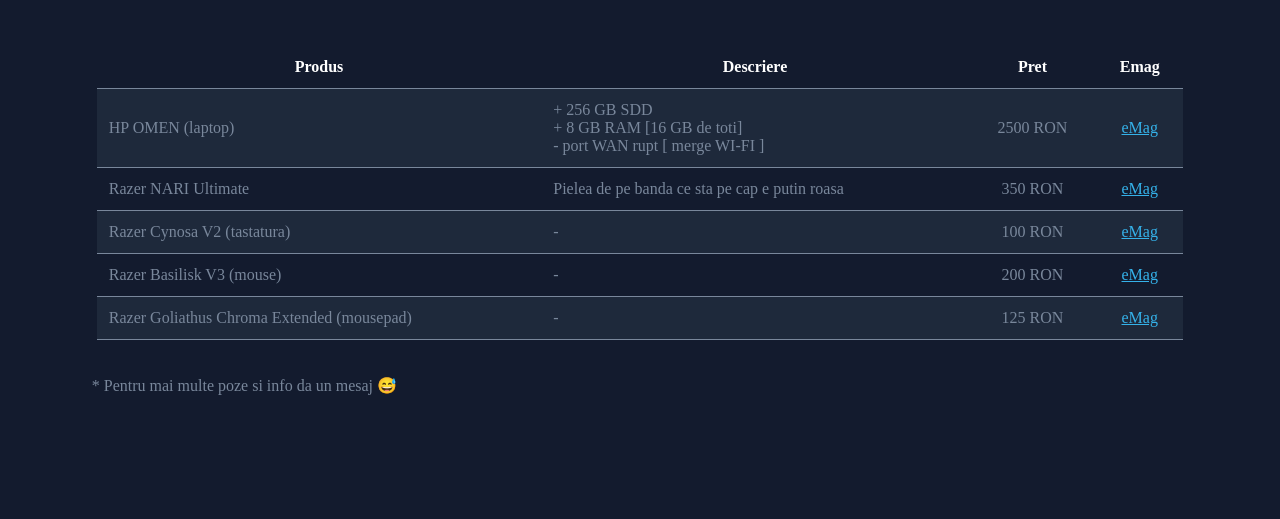
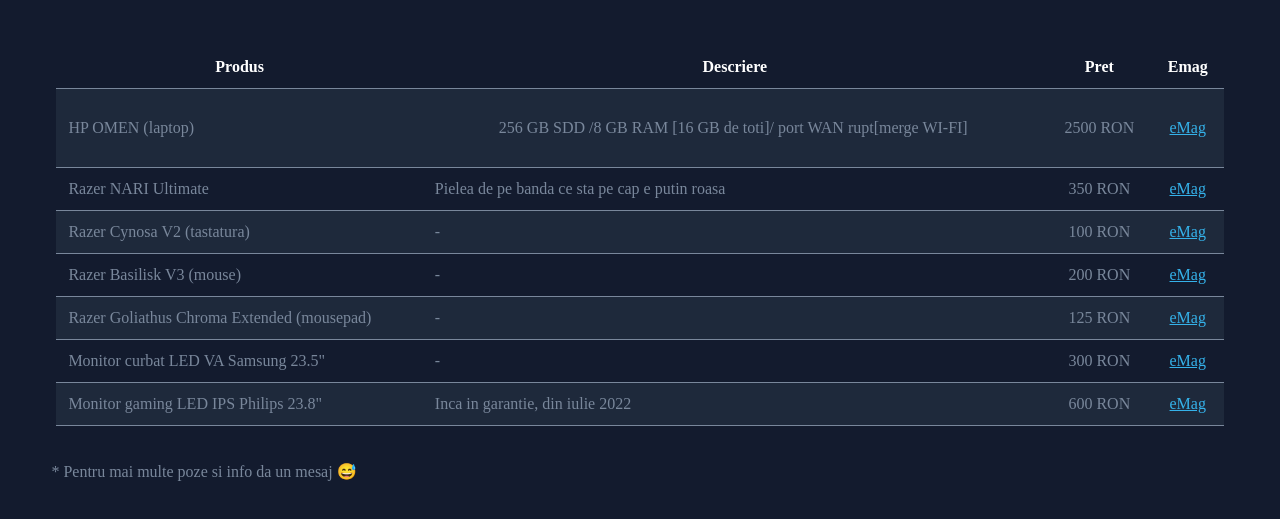
Before and after one commit to SerbanMA/dummy, a plain HTML site: page index.html in a window 1280 px wide. Shown: the part 79-598 px from the top of the page. Drawn offline with Linux system fonts and the light colour scheme.

Commit message:
App
Change-Id: I52326e313b95dc8aad1a2a329747c8c169537828

```diff
--- a/index.html
+++ b/index.html
@@ -1,23 +1,22 @@
 <!DOCTYPE html>
 <html lang="en">
   <head>
-    <meta charset="UTF-8">
-    <meta name="viewport" content="width=device-width, initial-scale=1.0">
+    <meta charset="UTF-8" />
+    <meta name="viewport" content="width=device-width, initial-scale=1.0" />
     <title>Dummy Project</title>
 
-    <link rel="stylesheet" href="page-style.css">
-    <link rel="stylesheet" href="table-style.css">
+    <link rel="stylesheet" href="page-style.css" />
+    <link rel="stylesheet" href="table-style.css" />
   </head>
-<body style="margin: 0px; padding: 0px; overflow-x: hidden;">
-    <div class="screen"><div class="separator"></div>
+  <body style="margin: 0px; padding: 0px; overflow-x: hidden">
+    <div class="screen">
+      <div class="separator"></div>
       <div class="main-window">
-
         <div class="main-title">
           <p>- Dummy Project -</p>
         </div>
 
         <div class="main-table-wrapper">
-
           <table class="main-table">
             <tr>
               <th>Produs</th>
@@ -27,51 +26,104 @@
             </tr>
             <tr>
               <td>HP OMEN (laptop)</td>
-                    <td>+ 256 GB SDD
-+ 8 GB RAM [16 GB de toti]
-- port WAN rupt [ merge WI-FI ]</td>
+              <td>
+                256 GB SDD /8 GB RAM [16 GB de toti]/ port WAN rupt[merge WI-FI]
+              </td>
               <td>2500 RON</td>
-                    <td><a href="https://www.emag.ro/laptop-gaming-omen-by-hp-15-dc0010nq-cu-procesor-intelr-coretm-i7-8750h-pana-la-4-10-ghz-coffee-lake-15-6-full-hd-ips-8gb-1tb-nvidiar-geforcer-gtx-1050-4gb-free-dos-shadow-black-4mv70ea/pd/D63Q5SBBM/" target="_blank">eMag</a></td>
+              <td>
+                <a
+                  href="https://www.emag.ro/laptop-gaming-omen-by-hp-15-dc0010nq-cu-procesor-intelr-coretm-i7-8750h-pana-la-4-10-ghz-coffee-lake-15-6-full-hd-ips-8gb-1tb-nvidiar-geforcer-gtx-1050-4gb-free-dos-shadow-black-4mv70ea/pd/D63Q5SBBM/"
+                  target="_blank"
+                  >eMag</a
+                >
+              </td>
             </tr>
 
             <tr>
               <td>Razer NARI Ultimate</td>
               <td>Pielea de pe banda ce sta pe cap e putin roasa</td>
               <td>350 RON</td>
-                    <td><a href="https://www.emag.ro/casti-gaming-razer-nari-ultimate-negru-rz04-02670100-r3m1/pd/D53X4LBBM/?X-Search-Id=006251360bd1c19e4e39&X-Product-Id=93611118&X-Search-Page=1&X-Search-Position=0&X-Section=search&X-MB=0&X-Search-Action=view" target="_blank">eMag</a></td>
+              <td>
+                <a
+                  href="https://www.emag.ro/casti-gaming-razer-nari-ultimate-negru-rz04-02670100-r3m1/pd/D53X4LBBM/?X-Search-Id=006251360bd1c19e4e39&X-Product-Id=93611118&X-Search-Page=1&X-Search-Position=0&X-Section=search&X-MB=0&X-Search-Action=view"
+                  target="_blank"
+                  >eMag</a
+                >
+              </td>
             </tr>
 
             <tr>
               <td>Razer Cynosa V2 (tastatura)</td>
               <td>-</td>
               <td>100 RON</td>
-                    <td><a href="https://www.emag.ro/tastatura-gaming-razer-cynosa-v2-iluminare-chroma-rgb-butoane-multimedia-negru-rz03-03400100-r3m1/pd/DCCL43MBM/" target="_blank">eMag</a></td>
+              <td>
+                <a
+                  href="https://www.emag.ro/tastatura-gaming-razer-cynosa-v2-iluminare-chroma-rgb-butoane-multimedia-negru-rz03-03400100-r3m1/pd/DCCL43MBM/"
+                  target="_blank"
+                  >eMag</a
+                >
+              </td>
             </tr>
 
             <tr>
               <td>Razer Basilisk V3 (mouse)</td>
               <td>-</td>
               <td>200 RON</td>
-                    <td><a href="https://www.emag.ro/mouse-gaming-razer-basilisk-v3-chorma-rgb-rz01-04000100-r3m1/pd/DK7V3JMBM/?X-Search-Id=3733079901c7235bf273&X-Product-Id=98731383&X-Search-Page=1&X-Search-Position=9&X-Section=search&X-MB=0&X-Search-Action=view" target="_blank">eMag</a></td>
+              <td>
+                <a
+                  href="https://www.emag.ro/mouse-gaming-razer-basilisk-v3-chorma-rgb-rz01-04000100-r3m1/pd/DK7V3JMBM/?X-Search-Id=3733079901c7235bf273&X-Product-Id=98731383&X-Search-Page=1&X-Search-Position=9&X-Section=search&X-MB=0&X-Search-Action=view"
+                  target="_blank"
+                  >eMag</a
+                >
+              </td>
             </tr>
 
             <tr>
               <td>Razer Goliathus Chroma Extended (mousepad)</td>
               <td>-</td>
               <td>125 RON</td>
-                    <td><a href="https://www.emag.ro/mousepad-gaming-razer-goliathus-chroma-extended-rz02-02500300-r3m1/pd/DVQH3SBBM/" target="_blank">eMag</a></td>
+              <td>
+                <a
+                  href="https://www.emag.ro/mousepad-gaming-razer-goliathus-chroma-extended-rz02-02500300-r3m1/pd/DVQH3SBBM/"
+                  target="_blank"
+                  >eMag</a
+                >
+              </td>
             </tr>
 
+            <tr>
+              <td>Monitor curbat LED VA Samsung 23.5"</td>
+              <td>-</td>
+              <td>300 RON</td>
+              <td>
+                <a
+                  href="https://www.emag.ro/monitor-led-samsung-24-curved-full-hd-d-sub-hdmi-negru-lc24f396fhrxen/pd/DNV19TMBM/?X-Search-Id=2a7bda85266acd435e18&X-Product-Id=86676146&X-Search-Page=1&X-Search-Position=0&X-Section=search&X-MB=0&X-Search-Action=view"
+                  target="_blank"
+                  >eMag</a
+                >
+              </td>
+            </tr>
+
+            <tr>
+              <td>Monitor gaming LED IPS Philips 23.8"</td>
+              <td>Inca in garantie, din iulie 2022</td>
+              <td>600 RON</td>
+              <td>
+                <a
+                  href="https://www.emag.ro/monitor-gaming-led-ips-philips-23-8-full-hd-displayport-165hz-nvidia-g-sync-vesa-negru-24m1n3200za-00/pd/DJNKXFMBM/"
+                  target="_blank"
+                  >eMag</a
+                >
+              </td>
+            </tr>
           </table>
-
         </div>
 
         <div id="info">
           <p id="info">* Pentru mai multe poze si info da un mesaj 😅</p>
         </div>
-
       </div>
-    <div class="separator"></div></div>
-
+      <div class="separator"></div>
+    </div>
   </body>
 </html>
```
Also changed, not shown: table-style.css (+4 -5 lines). Lines whose indentation alone changed are shown as unchanged.
